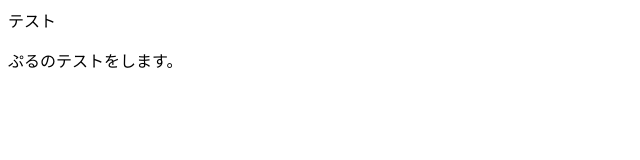
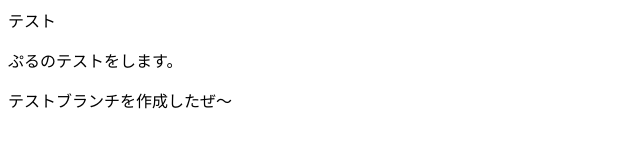
Before and after one commit to kenta-22/git-test, a plain HTML site: page index.html in a window 1280 px wide. Shown: the whole page, without its empty margins (0-640 px from the left). Drawn offline with Linux system fonts and the light colour scheme.

Commit message:
テストブランチをコミット

```diff
--- a/index.html
+++ b/index.html
@@ -1,2 +1,3 @@
 <p>テスト</p>
 <p>ぷるのテストをします。</p>
+<p>テストブランチを作成したぜ〜</p>
```
